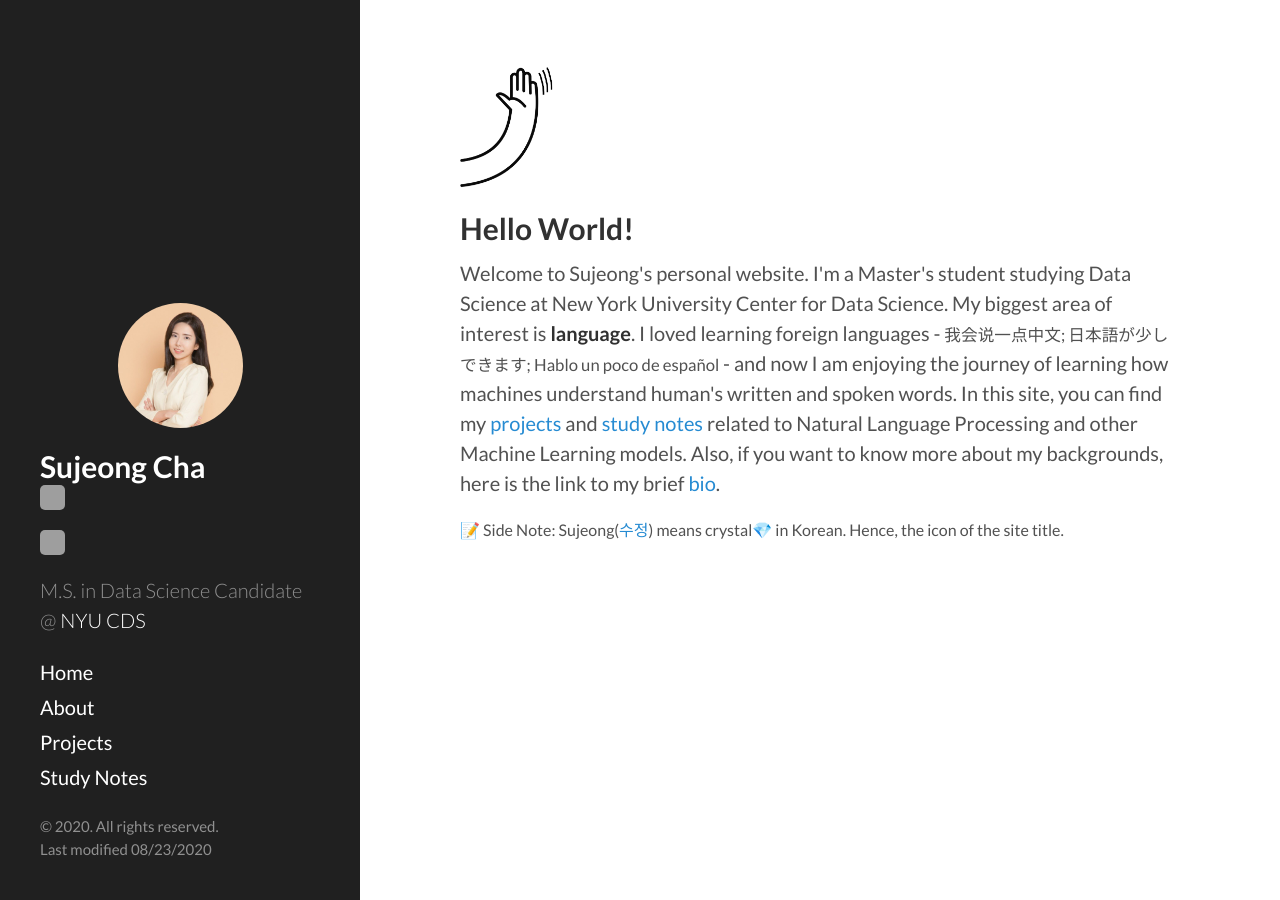
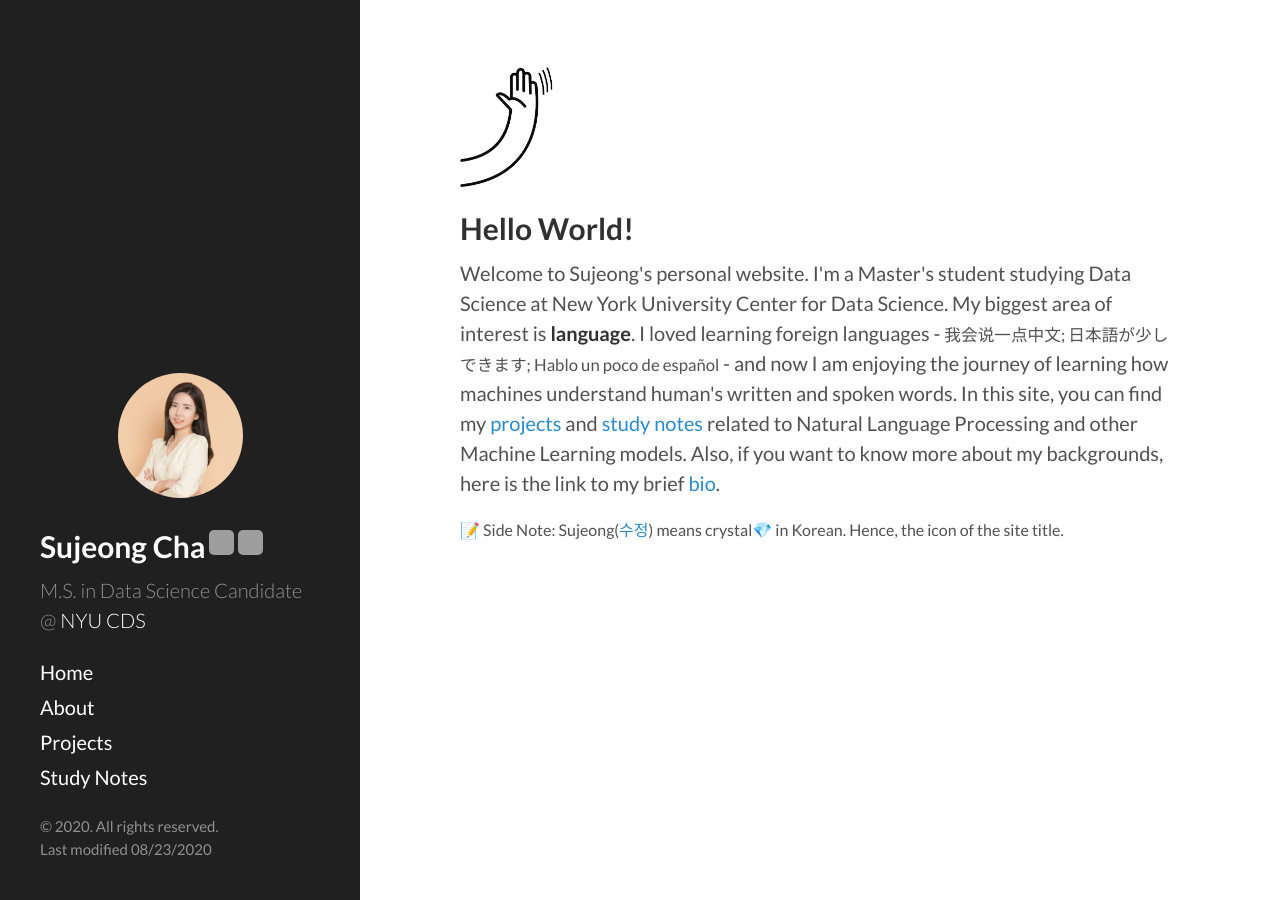
Before and after one commit to sujeongcha/sujeongcha.github.io, a Jekyll site: the page built from index.html, in a window 1280 px wide. Built offline with Jekyll 4.4.1, drawn with Linux system fonts in a browser that asks for light colours; the list of posts is cut into pages by our own code; grey boxes are pictures that could not be loaded.

Commit message:
Update sidebar.html

```diff
--- a/_includes/sidebar.html
+++ b/_includes/sidebar.html
@@ -24,17 +24,17 @@
         <img src="https://sujeongcha.github.io/public/sujeong.jpg" class="rounded">
       </div>
 
-      <span>
-        <h2 style="color:white;display:inline">
+      <div>
+        <h2 style="color:white;display:inline-block;">
           {{ site.title }}
         </h2>
         <a href="https://github.com/sujeongcha">
-          <img src="https://img.icons8.com/doodle/48/000000/github--v1.png" style="width:25px;height:25px">
+          <img src="https://img.icons8.com/doodle/48/000000/github--v1.png" style="width:25px;height:25px;display:inline-block;vertical-align:middle;">
         </a>
         <a href="https://linkedin.com/in/sujeongcha">
-          <img src="https://img.icons8.com/doodle/48/000000/linkedin--v2.png" style="width:25px;height:25px">
+          <img src="https://img.icons8.com/doodle/48/000000/linkedin--v2.png" style="width:25px;height:25px;display:inline-block;vertical-align:middle;">
         </a>
-      </span>
+      </div>
 
       <p class="lead">{{ site.description }}</p>
     </div>
```
